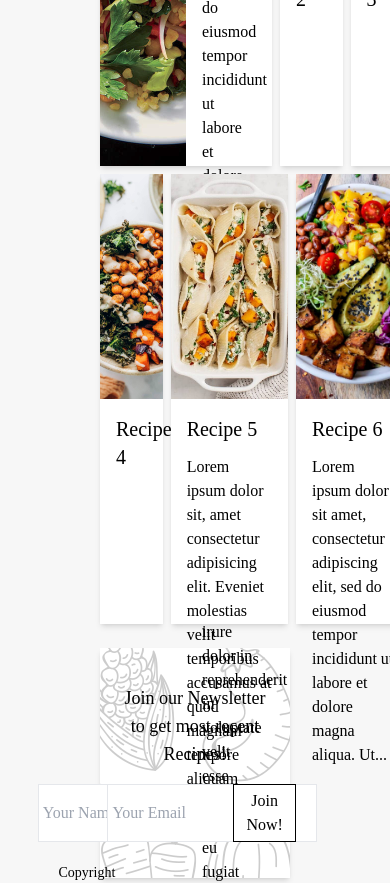
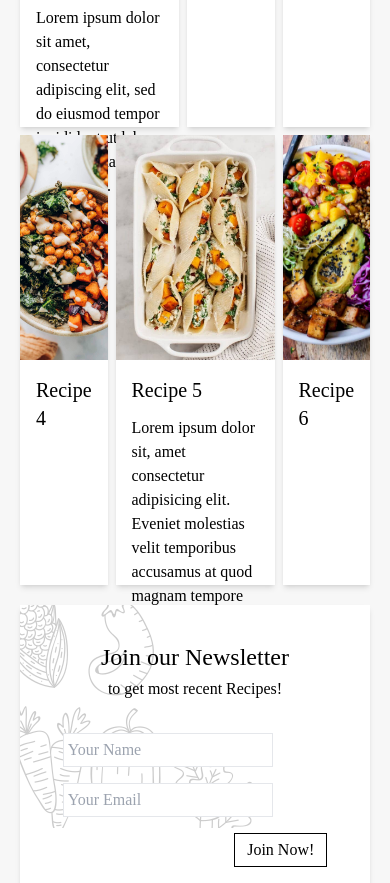
Before and after one commit to shahabdl/shirin-blog, a Next.js app: page / in a window 390 px wide. Shown: the part 1260-2143 px from the top of the page. Built offline with nearby package versions, Linux system fonts and the light colour scheme.

Commit message:
making site responsive

```diff
--- a/src/app/page.tsx
+++ b/src/app/page.tsx
@@ -28,7 +28,7 @@ export default function Home() {
       />
       <SearchBox />
       <h1>shirin blog</h1>
-      <Suspense fallback={<div>loading!</div>}>
+      <div className="px-[100px] max-sm:px-[20px] grid gap-5">
         <RecipeGridView
           largeScreenRows={[
             ["big", "small", "small"],
@@ -45,11 +45,11 @@ export default function Home() {
             ["small", "small", "small", "small", "small"],
           ]}
           smallScreenRows={[
-            ["medium", "medium"],
-            ["small", "medium", "small"],
-            ["medium", "medium"],
-            ["small", "small", "small", "small"],
-            ["small", "small", "small", "small"],
+            ["medium", "small"],
+            ["small", "medium"],
+            ["medium", "small"],
+            ["small", "small", "small"],
+            ["small", "small", "small"],
           ]}
           mobileScreenRows={[
             ["medium"],
@@ -57,10 +57,11 @@ export default function Home() {
             ["medium"],
             ["medium"],
             ["medium"],
+            ["medium"],
           ]}
         />
-      </Suspense>
-      <NewsletterJoinBox />
+        <NewsletterJoinBox />
+      </div>
     </main>
   );
 }
--- a/src/components/main-page/newsletter-join-box.tsx
+++ b/src/components/main-page/newsletter-join-box.tsx
@@ -1,28 +1,29 @@
 const NewsletterJoinBox = () => {
   return (
     <div
-      className="bg-white shadow-md mx-[100px] px-4 py-9 text-center grid items-center justify-center gap-4 bg-no-repeat"
+      className="bg-white shadow-md px-4 py-9 text-center grid items-center justify-center gap-4 bg-no-repeat"
       style={{ backgroundImage: "url(/home/newsletter-bg.png)" }}
     >
-      <h3 className="font-light text-lg">
-        Join our Newsletter to get most recent Recipes!
-      </h3>
-      <div className="grid grid-cols-5 w-full gap-4">
-        <div className="col-span-2 grid justify-center items-center">
+      <div>
+        <h3 className="font-normal text-2xl">Join our Newsletter</h3>
+        <p className="text-md font-light mt-1">to get most recent Recipes!</p>
+      </div>
+      <div className="grid grid-cols-5 xl:grid-cols-5 w-full gap-4 mt-4 md:grid-cols-4 max-md:grid-cols-1">
+        <div className="col-span-2 grid justify-center items-center min-h-[34px]">
           <input
             type="text"
             className="border-[1px] border-zin-500 focus-visible:outline-none focus-visible:bg-zinc-100 transition-colors px-1 h-full"
             placeholder="Your Name"
           />
         </div>
-        <div className="col-span-2 grid justify-center items-center">
+        <div className="col-span-2 grid justify-center items-center min-h-[34px]">
           <input
             type="text"
             className="border-[1px] border-zin-500 focus-visible:outline-none focus-visible:bg-zinc-100 transition-colors px-1 h-full"
             placeholder="Your Email"
           />
         </div>
-        <button className="px-3 py-1 border-[1px] border-black bg-transparent hover:bg-black hover:text-white transition-colors max-w-max justify-self-center col-span-1">
+        <button className="px-3 py-1 border-[1px] border-black bg-transparent hover:bg-black hover:text-white transition-colors max-w-max justify-self-center col-span-1 max-lg:col-start-2 max-lg:col-span-2">
           Join Now!
         </button>
       </div>
--- a/src/components/recipe-grid-view.tsx
+++ b/src/components/recipe-grid-view.tsx
@@ -90,14 +90,16 @@ const mockData: RecipeDataType[] = [
   {
     image: "item-5.jpg",
     title: "Recipe 5",
-    description: "Lorem ipsum dolor sit, amet consectetur adipisicing elit. Eveniet molestias velit temporibus accusamus at quod magnam tempore aliquam quisquam doloribus perferendis eaque praesentium, quia modi, minima vitae dolores. Quos, facilis?",
+    description:
+      "Lorem ipsum dolor sit, amet consectetur adipisicing elit. Eveniet molestias velit temporibus accusamus at quod magnam tempore aliquam quisquam doloribus perferendis eaque praesentium, quia modi, minima vitae dolores. Quos, facilis?",
     createdTime: "12 min ago",
     difficulty: "Hard",
   },
   {
     image: "item-6.jpg",
     title: "Recipe 6",
-    description: "Lorem ipsum dolor sit amet, consectetur adipiscing elit, sed do eiusmod tempor incididunt ut labore et dolore magna aliqua. Ut enim ad minim veniam, quis nostrud exercitation ullamco laboris nisi ut aliquip ex ea commodo consequat. Duis aute irure dolor in reprehenderit in voluptate velit esse cillum dolore eu fugiat nulla pariatur. Excepteur sint occaecat cupidatat non proident, sunt in culpa qui officia deserunt mollit anim id est laborum.",
+    description:
+      "Lorem ipsum dolor sit amet, consectetur adipiscing elit, sed do eiusmod tempor incididunt ut labore et dolore magna aliqua. Ut enim ad minim veniam, quis nostrud exercitation ullamco laboris nisi ut aliquip ex ea commodo consequat. Duis aute irure dolor in reprehenderit in voluptate velit esse cillum dolore eu fugiat nulla pariatur. Excepteur sint occaecat cupidatat non proident, sunt in culpa qui officia deserunt mollit anim id est laborum.",
     createdTime: "12 min ago",
     difficulty: "Hard",
   },
@@ -114,14 +116,18 @@ const RecipeGridView = ({
   const [recipes, setRescipes] = useState<RecipeDataType[]>([]);
 
   const screenResizeHandler = () => {
-    if (window.screen.width >= SCREEN_SIZE.LARGE) {
+    if (window.screen.width > SCREEN_SIZE.MEDIUM) {
+      console.log("Large");
       setWindowSize(SCREEN_SIZE.LARGE);
-    } else if (window.screen.width >= SCREEN_SIZE.MEDIUM) {
+    } else if (window.screen.width <= SCREEN_SIZE.MOBILE) {
+      console.log("Medium");
+      setWindowSize(SCREEN_SIZE.MOBILE);
+    } else if (window.screen.width <= SCREEN_SIZE.SMALL) {
+      console.log("Small");
+      setWindowSize(SCREEN_SIZE.SMALL);
+    } else if (window.screen.width <= SCREEN_SIZE.MEDIUM) {
+      console.log("Mobile");
       setWindowSize(SCREEN_SIZE.MEDIUM);
-    } else if (window.screen.width >= SCREEN_SIZE.SMALL) {
-      setWindowSize(SCREEN_SIZE.SMALL);
-    } else if (window.screen.width >= SCREEN_SIZE.MOBILE) {
-      setWindowSize(SCREEN_SIZE.MOBILE);
     }
   };
 
@@ -168,7 +174,9 @@ const RecipeGridView = ({
     for (let row in preferedRows) {
       let colRatios = calculateColumneRatio(preferedRows[row]);
       let cols: React.ReactNode[] = [];
+      if (index < recipes.length) {
         for (let col in preferedRows[row]) {
+          if (index < recipes.length) {
             cols.push(
               <div style={{ width: colRatios[col] + "%" }}>
                 {index < recipes.length ? (
@@ -181,7 +189,9 @@ const RecipeGridView = ({
                 )}
               </div>
             );
-
+          } else {
+            break;
+          }
           index++;
         }
         tempRowsElement.push(
@@ -190,10 +200,12 @@ const RecipeGridView = ({
           </div>
         );
       }
+    }
     setRowsElement([...tempRowsElement]);
   }, [widnowSize, recipes]);
 
   useEffect(() => {
+    screenResizeHandler();
     window.addEventListener("resize", screenResizeHandler);
     () => {
       window.removeEventListener("resize", screenResizeHandler);
@@ -203,7 +215,7 @@ const RecipeGridView = ({
   useEffect(() => {
     setRescipes([...mockData]);
   }, []);
-  return <div className={`px-[100px] grid gap-2`}>{rowsElement}</div>;
+  return <div className={`grid gap-2`}>{rowsElement}</div>;
 };
 
 export default RecipeGridView;
```
Also changed, not shown: public/home/g7798.png (added), public/home/newsletter-bg.png. Lines whose indentation alone changed are shown as unchanged.
